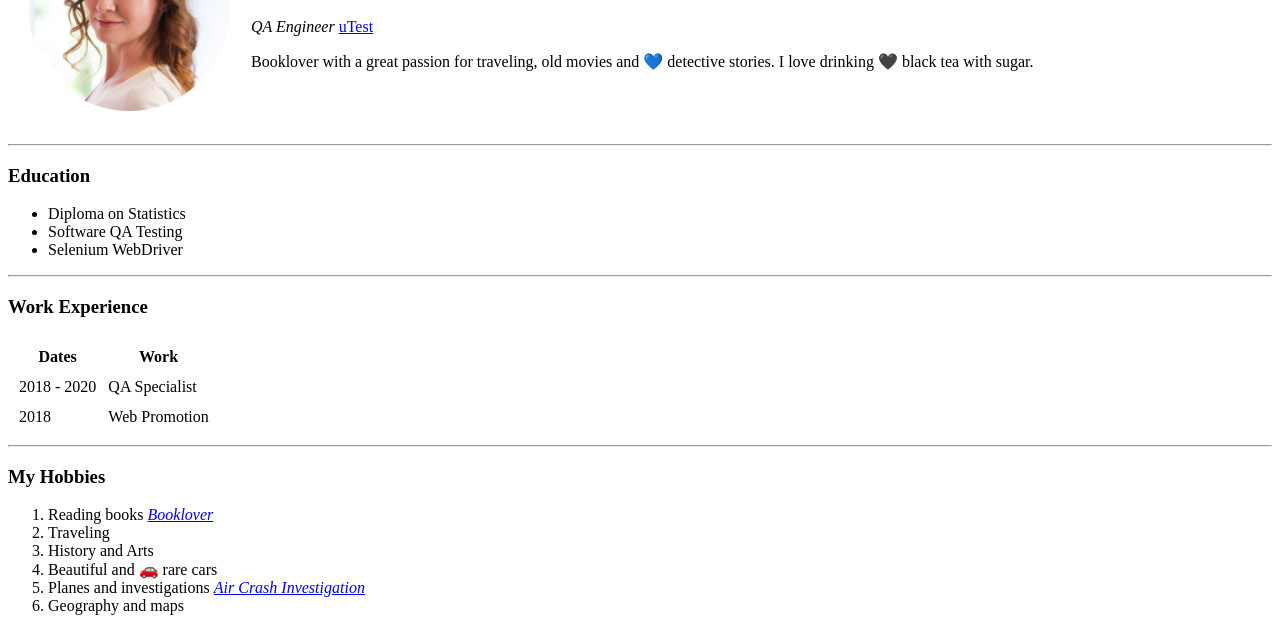
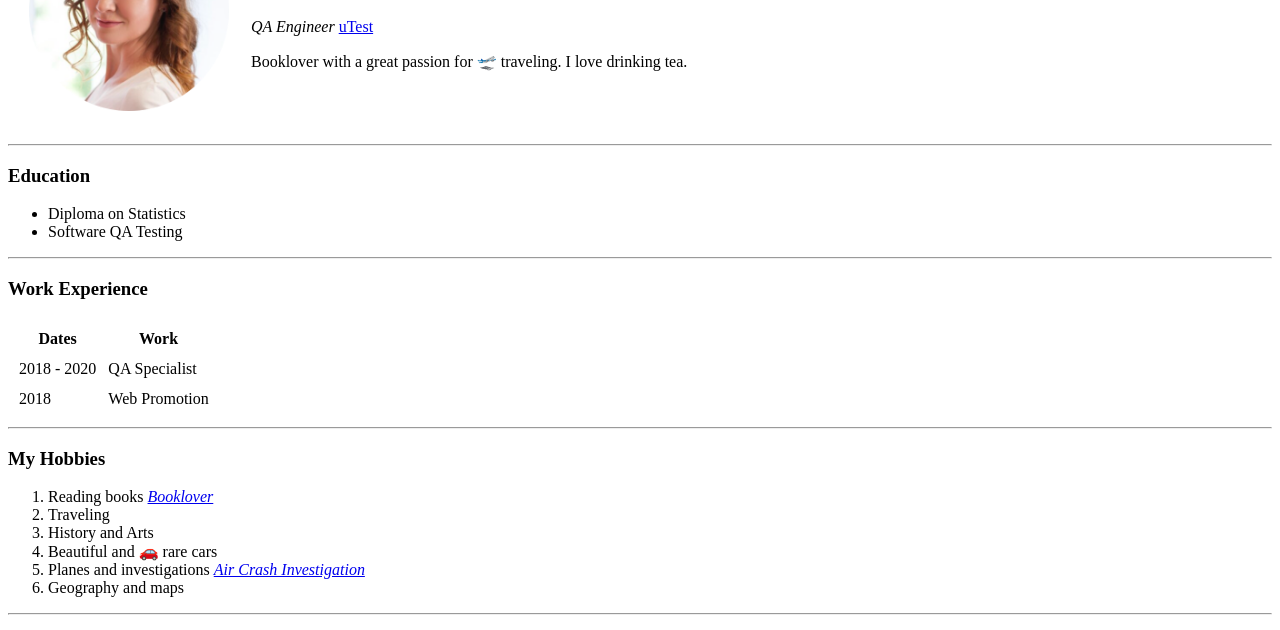
Before and after one commit to liliandreeva/cv, a plain HTML site: page index.html in a window 1280 px wide. Shown: the part 118-748 px from the top of the page. Drawn offline with Linux system fonts and the light colour scheme.

Commit message:
Add files via upload

```diff
--- a/index.html
+++ b/index.html
@@ -11,8 +11,8 @@
         <td><img src="lila2.png" width="200" height="200" alt="lila prof picture"></td>
         <td><h1>Lilia Andreeva</h1>
           <p><em>QA Engineer</em> <a href="https://www.utest.com/profile/landlil/about">uTest</a></p>
-          <p>Booklover with a great passion for traveling,
-            old movies and 💙 detective stories. I love drinking 🖤 black tea with sugar.</p></td>
+          <p>Booklover with a great passion for 🛫 traveling.
+            I love drinking tea.</p></td>
       </tr>
     </table>
 
@@ -21,7 +21,7 @@
       <ul>
           <li>Diploma on Statistics</li>
           <li>Software QA Testing</li>
-          <li>Selenium WebDriver </li>
+
       </ul>
 <hr>
       <h3>Work Experience</h3>
```
